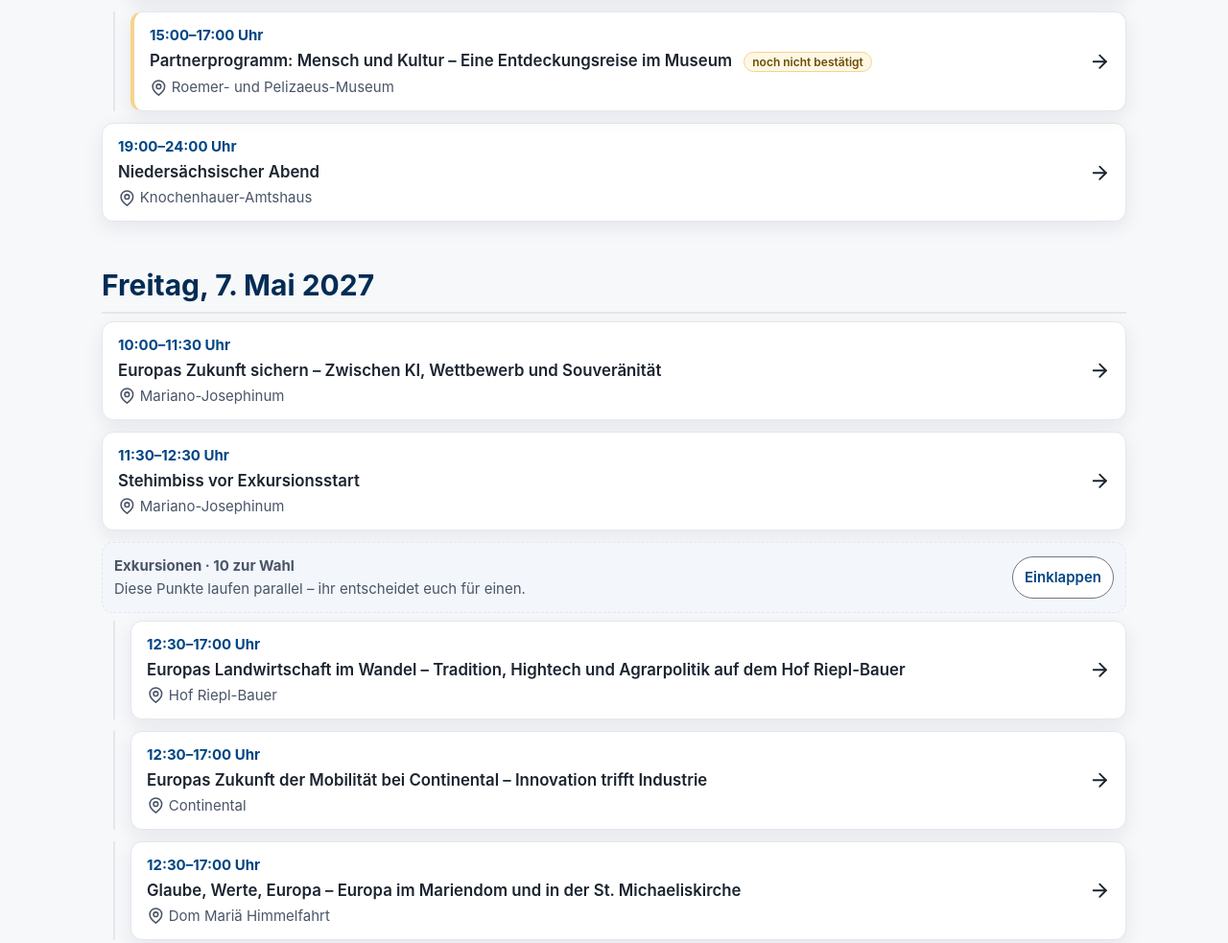
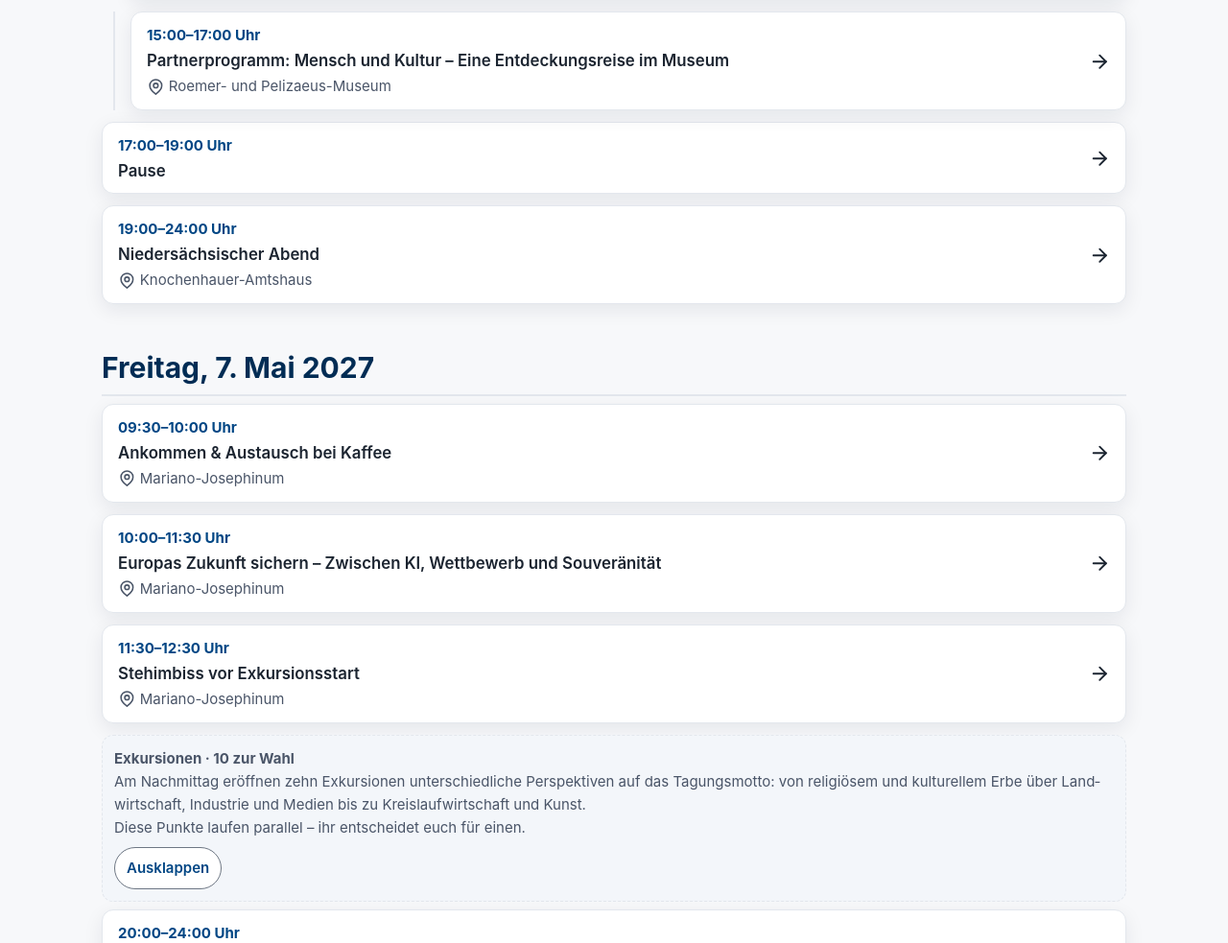
Before and after one commit to johannamah/altstipendiatentagung, an Astro site: page /programm in a window 1280 px wide. Shown: the part 1461-2444 px from the top of the page at 96% size. Built offline with nearby package versions, Linux system fonts and the light colour scheme; Astro itself is replaced by a stand-in of ours.

Commit message:
Programm nach der Arbeitsfassung vom 25.10.2026, Exkursionen zugeklappt
Grundlage: src/assets/programm/Jahrestagung_2027_Hildesheim_Programm.md
(Rohdatei, nicht im Repository).

- Neu: "Ankommen & Austausch bei Kaffee" Fr/Sa/So, "Pause" Do 17-19 Uhr,
  "Transfer zu Fuß zum Dom" Sa 15:00.
- Samstag verschoben: Studium Generale 09:15-12:00, Mittagsimbiss bis
  13:30, Panel 13:30-15:00. Konzert im Dom statt in St. Godehard (Ort
  entfällt). Sonntag: Gottesdienst 12:15-13:15, Verabschiedung ab 13:15.
- Funktionen der Mitwirkenden, "Anmeldung notwendig" für den Vorabend,
  Einleitungstext über den Exkursionen.
- Alle Punkte bestätigt, auch das Partnerprogramm (Orga-Team, 28.11.).
- Gruppen der Spuren Exkursion und Studium Generale sind anfangs
  zugeklappt. Eigenes Attribut statt hidden, das dem Filter "Nur mein
  Programm" gehört. "Jetzt läuft" und der Filter klappen die Gruppe auf,
  in der ihr Punkt steckt.

Nicht übernommen: Landtagsexkursion ("nicht bestätigt") und der nur
unter Vorbehalt genannte Podiumsgast.

Co-Authored-By: Claude Opus 5.5 <noreply@anthropic.com>

```diff
--- a/src/content/orte.json
+++ b/src/content/orte.json
@@ -164,12 +164,6 @@
     "art": "rahmenprogramm"
   },
   {
-    "id": "st-godehard",
-    "name": "Basilika St. Godehard",
-    "stadt": "Hildesheim",
-    "art": "rahmenprogramm"
-  },
-  {
     "id": "halle39",
     "name": "Halle39",
     "adresse": "Schinkelstraße 7",
--- a/src/content/programm.json
+++ b/src/content/programm.json
@@ -6,7 +6,8 @@
     "beginn": "2027-05-05T19:00",
     "spur": "rahmen",
     "ortId": "deseo",
-    "optional": true
+    "optional": true,
+    "hinweis": "Anmeldung notwendig."
   },
   {
     "id": "registrierung",
@@ -59,12 +60,10 @@
   {
     "id": "partnerprogramm",
     "titel": "Partnerprogramm: Mensch und Kultur – Eine Entdeckungsreise im Museum",
-    "status": "vorlaeufig",
     "beginn": "2027-05-06T15:00",
     "ende": "2027-05-06T17:00",
     "ortId": "roemer-pelizaeus",
-    "beschreibung": "Eine Führung im Roemer- und Pelizaeus-Museum widmet sich der Vielfalt menschlichen Zusammenlebens. Die vorgesehene Dauerausstellung „Es ist angerichtet: Was tun wir Menschen alles?“ führt zu Lebensweisen, Vorstellungen und Handlungen unterschiedlicher Kulturen und Epochen.\n\nTreffpunkt: Haupteingang Mariano-Josephinum.",
-    "hinweis": "Führung und Ausstellung werden noch bestätigt."
+    "beschreibung": "Eine Führung im Roemer- und Pelizaeus-Museum widmet sich der Vielfalt menschlichen Zusammenlebens. Die vorgesehene Dauerausstellung „Es ist angerichtet: Was tun wir Menschen alles?“ führt zu Lebensweisen, Vorstellungen und Handlungen unterschiedlicher Kulturen und Epochen.\n\nTreffpunkt: Haupteingang Mariano-Josephinum."
   },
   {
     "id": "partnerprogramm-weinfest",
@@ -91,14 +90,16 @@
     "beschreibung": "Künstliche Intelligenz, globaler Wettbewerb und geopolitische Abhängigkeiten fordern Europas wirtschaftliche und politische Handlungsfähigkeit heraus. Das Panel fragt, wie Europa seine Innovationskraft stärken, technologische Souveränität sichern und seine Zukunft selbstbestimmt gestalten kann.",
     "personen": [
       {
-        "name": "Dr. Christoph Israng"
+        "name": "Dr. Christoph Israng",
+        "rolle": "Deutscher Diplomat und Leiter der Europa-Abteilung im Auswärtigen Amt"
       },
       {
-        "name": "Nico Lange"
+        "name": "Nico Lange",
+        "rolle": "Deutscher Politikwissenschaftler, Politikberater und Publizist"
       },
       {
         "name": "Marvin Pawelczyk",
-        "rolle": "Moderation"
+        "rolle": "Referent Bitkom, Moderation"
       }
     ],
     "hinweis": "Weitere Podiumsgäste folgen."
@@ -208,23 +209,23 @@
   {
     "id": "studium-generale",
     "titel": "Studium Generale",
-    "beginn": "2027-05-08T09:00",
-    "ende": "2027-05-08T11:45",
+    "beginn": "2027-05-08T09:15",
+    "ende": "2027-05-08T12:00",
     "hinweis": "Die einzelnen Vorträge und Räume werden noch bekanntgegeben.",
     "ortId": "mariano-josephinum"
   },
   {
     "id": "mittagsimbiss-samstag",
     "titel": "Mittagsimbiss",
-    "beginn": "2027-05-08T11:45",
-    "ende": "2027-05-08T13:00",
+    "beginn": "2027-05-08T12:00",
+    "ende": "2027-05-08T13:30",
     "ortId": "mariano-josephinum"
   },
   {
     "id": "panel-nie-wieder",
     "titel": "Nie wieder? – Deutschlands Verantwortung für Frieden und Freiheit in Europa",
-    "beginn": "2027-05-08T13:00",
-    "ende": "2027-05-08T14:30",
+    "beginn": "2027-05-08T13:30",
+    "ende": "2027-05-08T15:00",
     "ortId": "mariano-josephinum",
     "beschreibung": "Am 8. Mai 2027 jährt sich das Ende des Zweiten Weltkriegs in Europa zum 82. Mal. Aus der historischen Verantwortung Deutschlands erwächst der Auftrag, Frieden, Freiheit und Demokratie zu bewahren. Das Panel diskutiert, was „Nie wieder“ angesichts neuer Kriege, geopolitischer Spannungen und wachsender Bedrohungen für Europas Sicherheit bedeutet.",
     "personen": [
@@ -238,7 +239,7 @@
       },
       {
         "name": "Julia Ruhs",
-        "rolle": "Moderation"
+        "rolle": "Journalistin, Moderation"
       }
     ],
     "hinweis": "Weitere Podiumsgäste folgen."
@@ -249,11 +250,11 @@
     "beginn": "2027-05-08T15:30",
     "ende": "2027-05-08T17:00",
     "spur": "rahmen",
-    "ortId": "st-godehard"
+    "ortId": "dom"
   },
   {
     "id": "zeit-zum-umziehen",
-    "titel": "Zeit zum Umziehen",
+    "titel": "Zeit zum Umziehen & Transfer zur Halle39",
     "beginn": "2027-05-08T17:00",
     "ende": "2027-05-08T19:00",
     "spur": "rahmen"
@@ -283,8 +284,8 @@
   {
     "id": "gottesdienst",
     "titel": "Ökumenischer Gottesdienst",
-    "beginn": "2027-05-09T12:00",
-    "ende": "2027-05-09T13:00",
+    "beginn": "2027-05-09T12:15",
+    "ende": "2027-05-09T13:15",
     "spur": "rahmen",
     "ortId": "dom",
     "personen": [
@@ -301,8 +302,43 @@
   {
     "id": "verabschiedung",
     "titel": "Verabschiedung und Rückreise",
-    "zeitHinweis": "ab 13:30 Uhr",
-    "beginn": "2027-05-09T13:30",
+    "zeitHinweis": "ab 13:15 Uhr",
+    "beginn": "2027-05-09T13:15",
     "spur": "rahmen"
+  },
+  {
+    "id": "pause-donnerstag",
+    "titel": "Pause",
+    "beginn": "2027-05-06T17:00",
+    "ende": "2027-05-06T19:00",
+    "spur": "rahmen"
+  },
+  {
+    "id": "ankommen-freitag",
+    "titel": "Ankommen & Austausch bei Kaffee",
+    "beginn": "2027-05-07T09:30",
+    "ende": "2027-05-07T10:00",
+    "ortId": "mariano-josephinum"
+  },
+  {
+    "id": "ankommen-samstag",
+    "titel": "Ankommen & Austausch bei Kaffee",
+    "beginn": "2027-05-08T08:45",
+    "ende": "2027-05-08T09:15",
+    "ortId": "mariano-josephinum"
+  },
+  {
+    "id": "transfer-dom",
+    "titel": "Transfer zu Fuß zum Dom Mariä Himmelfahrt",
+    "beginn": "2027-05-08T15:00",
+    "ende": "2027-05-08T15:30",
+    "spur": "rahmen"
+  },
+  {
+    "id": "ankommen-sonntag",
+    "titel": "Ankommen & Austausch bei Kaffee",
+    "beginn": "2027-05-09T10:00",
+    "ende": "2027-05-09T10:30",
+    "ortId": "mariano-josephinum"
   }
 ]
--- a/src/lib/programm.ts
+++ b/src/lib/programm.ts
@@ -153,6 +153,19 @@ export const STATUS_TEXT: Record<Bestaetigung, string | null> = {
 };
 
 /** Ueberschrift fuer eine Gruppe gleichzeitiger Punkte derselben Spur. */
+/** Einleitung über einer Gruppe, Wortlaut laut Programm vom 25.10.2026. */
+export const SPUR_EINLEITUNG: Partial<Record<Spur, string>> = {
+  exkursion:
+    "Am Nachmittag eröffnen zehn Exkursionen unterschiedliche Perspektiven auf das Tagungsmotto: von religiösem und kulturellem Erbe über Landwirtschaft, Industrie und Medien bis zu Kreislaufwirtschaft und Kunst.",
+};
+
+/**
+ * Gruppen dieser Spuren sind anfangs zugeklappt: Zehn Exkursionen oder
+ * mehrere parallele Vorträge untereinander schöben den Rest des Tages weit
+ * nach unten. Der Gruppenkopf zeigt trotzdem, dass es sie gibt und wie viele.
+ */
+export const SPUR_ZUGEKLAPPT: ReadonlySet<Spur> = new Set<Spur>(["exkursion", "studium-generale"]);
+
 export const SPUR_TEXT: Record<Spur, string | null> = {
   haupt: null,
   exkursion: "Exkursionen",
--- a/src/pages/programm.astro
+++ b/src/pages/programm.astro
@@ -8,7 +8,9 @@ import {
   formatiereDatum,
   formatiereTagKurz,
   nachTagenGruppieren,
+  SPUR_EINLEITUNG,
   SPUR_TEXT,
+  SPUR_ZUGEKLAPPT,
   type Programmpunkt as Punkt,
   type Spur,
 } from "../lib/programm.ts";
@@ -137,6 +139,12 @@ const tageAufbereitet = tage.map((tag) => ({
                       {SPUR_TEXT[gruppe.spur] ?? "Gleichzeitig"} · {gruppe.punkte.length} zur Wahl
                     </b>
                     <br />
+                    {SPUR_EINLEITUNG[gruppe.spur] && (
+                      <>
+                        {SPUR_EINLEITUNG[gruppe.spur]}
+                        <br />
+                      </>
+                    )}
                     Diese Punkte laufen parallel – ihr entscheidet euch für einen.
                   </span>
 
@@ -146,6 +154,7 @@ const tageAufbereitet = tage.map((tag) => ({
                     type="button"
                     aria-expanded="true"
                     data-gruppe={gruppenKennung}
+                    data-anfangs-zu={SPUR_ZUGEKLAPPT.has(gruppe.spur) ? "" : undefined}
                     hidden
                   >
                     <span data-umschalter-text>Einklappen</span>
@@ -249,6 +258,7 @@ const tageAufbereitet = tage.map((tag) => ({
     /* Was gerade laeuft, wird aufgeklappt: Wer waehrend der Tagung die Seite
        oeffnet, will die Einzelheiten sehen und nicht erst tippen muessen. */
     if (zielElement instanceof HTMLDetailsElement) zielElement.open = true;
+    klappeGruppeAuf(zielElement);
     zielElement?.scrollIntoView({
       // Wer Bewegung reduziert haben will, springt (Regel 37).
       behavior: window.matchMedia("(prefers-reduced-motion: reduce)").matches ? "auto" : "smooth",
@@ -340,32 +350,47 @@ const tageAufbereitet = tage.map((tag) => ({
 
   /* ===== Gruppen auf- und zuklappen =====
      Ohne JavaScript bleibt alles sichtbar - der Umschalter erscheint erst
-     hier. Zugeklappt wird nur die Darstellung; die Punkte bleiben im Dokument
-     und damit fuer "Mein Programm" und die Jetzt-Markierung erreichbar. */
-  for (const knopf of document.querySelectorAll<HTMLButtonElement>(".gruppe-umschalter")) {
-    const kennung = knopf.dataset.gruppe;
-    if (!kennung) continue;
+     hier, und erst hier klappen Exkursionen anfangs zu. Zugeklappt wird nur
+     die Darstellung; die Punkte bleiben im Dokument und damit fuer "Mein
+     Programm" und die Jetzt-Markierung erreichbar.
 
+     Eigenes Attribut statt hidden: hidden gehoert dem Filter "Nur mein
+     Programm" - teilten sich beide eins, oeffnete jedes Neuzeichnen der
+     Auswahl alle Gruppen wieder. */
+  const umschalter = [...document.querySelectorAll<HTMLButtonElement>(".gruppe-umschalter")];
+
+  function setzeGruppe(knopf: HTMLButtonElement, offen: boolean): void {
+    for (const eintrag of document.querySelectorAll<HTMLElement>(
+      `.eintrag[data-gruppe="${knopf.dataset.gruppe}"]`,
+    )) {
+      eintrag.toggleAttribute("data-zugeklappt", !offen);
+    }
+    knopf.setAttribute("aria-expanded", String(offen));
+    const text = knopf.querySelector("[data-umschalter-text]");
+    if (text) text.textContent = offen ? "Einklappen" : "Ausklappen";
+  }
+
+  /** Oeffnet die Gruppe, in der ein Punkt steckt - sonst fuehrte ein Sprung ins Leere. */
+  function klappeGruppeAuf(element: Element | null): void {
+    const kennung = element?.closest<HTMLElement>(".eintrag[data-gruppe]")?.dataset.gruppe;
+    const knopf = umschalter.find((k) => k.dataset.gruppe === kennung);
+    if (knopf) setzeGruppe(knopf, true);
+  }
+
+  for (const knopf of umschalter) {
     knopf.removeAttribute("hidden");
+    if (knopf.hasAttribute("data-anfangs-zu")) setzeGruppe(knopf, false);
 
     knopf.addEventListener("click", () => {
-      const offen = knopf.getAttribute("aria-expanded") !== "false";
-      const text = knopf.querySelector("[data-umschalter-text]");
-
-      for (const eintrag of document.querySelectorAll<HTMLElement>(
-        `.eintrag[data-gruppe="${kennung}"]`,
-      )) {
-        eintrag.toggleAttribute("hidden", offen);
-      }
-
-      knopf.setAttribute("aria-expanded", String(!offen));
-      if (text) text.textContent = offen ? "Ausklappen" : "Einklappen";
+      setzeGruppe(knopf, knopf.getAttribute("aria-expanded") === "false");
     });
   }
 
   nurMeine?.addEventListener("click", () => {
     nurAuswahlZeigen = !nurAuswahlZeigen;
     nurMeine.setAttribute("aria-pressed", String(nurAuswahlZeigen));
+    // Eine gemerkte Exkursion darf nicht in einer zugeklappten Gruppe stecken.
+    if (nurAuswahlZeigen) for (const knopf of umschalter) setzeGruppe(knopf, true);
     if (nurMeineText) {
       nurMeineText.textContent = nurAuswahlZeigen ? "Ganzes Programm" : "Nur mein Programm";
     }
@@ -506,6 +531,10 @@ const tageAufbereitet = tage.map((tag) => ({
 
   /* Eingerueckt und mit Verbindungslinie: Die Punkte gehoeren zum Kopf
      darueber und stehen nicht gleichrangig im Tagesablauf. */
+  .eintrag[data-gruppe][data-zugeklappt] {
+    display: none;
+  }
+
   .eintrag[data-gruppe] {
     position: relative;
     padding-left: var(--raum-4);
```
Also changed, not shown: tests/e2e/hilfen.ts (+9 -0 lines), tests/e2e/jetztkarte.spec.ts (+4 -3 lines), tests/e2e/programm-funktionen.spec.ts (+13 -0 lines), tests/e2e/programm.spec.ts (+32 -7 lines), tests/unit/programmdaten.test.ts (+29 -9 lines).
